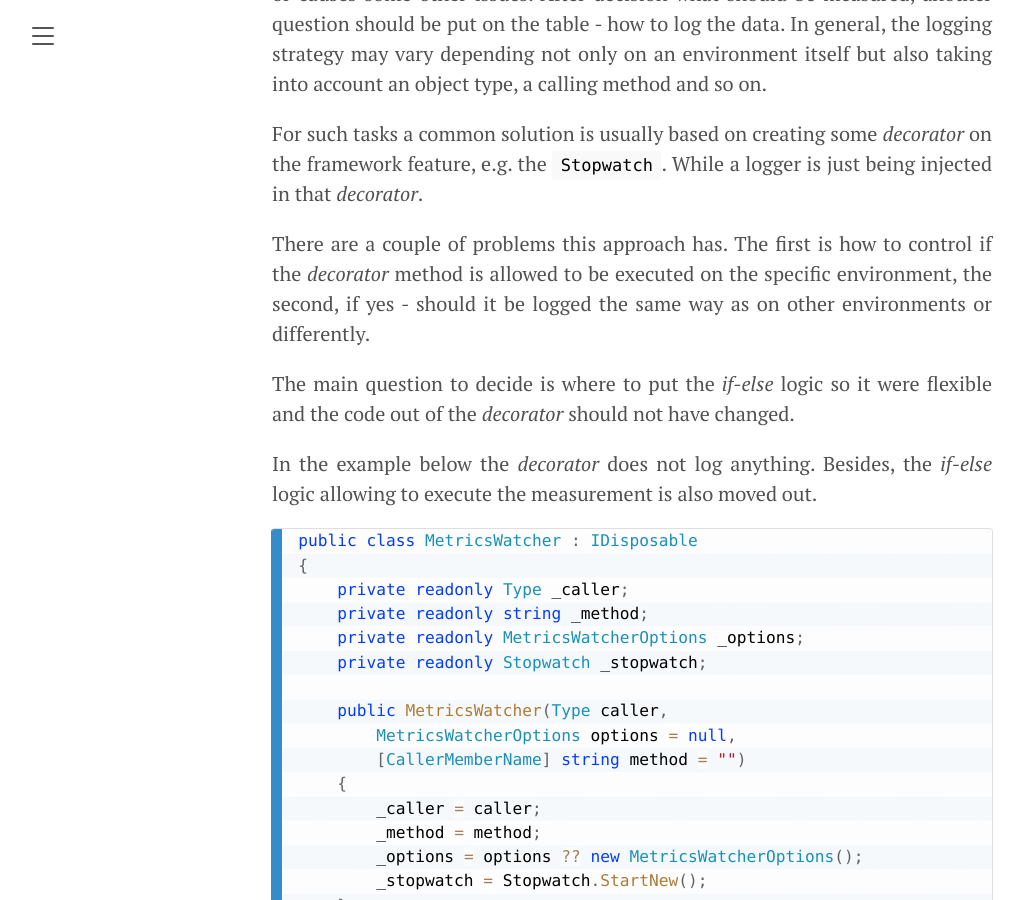
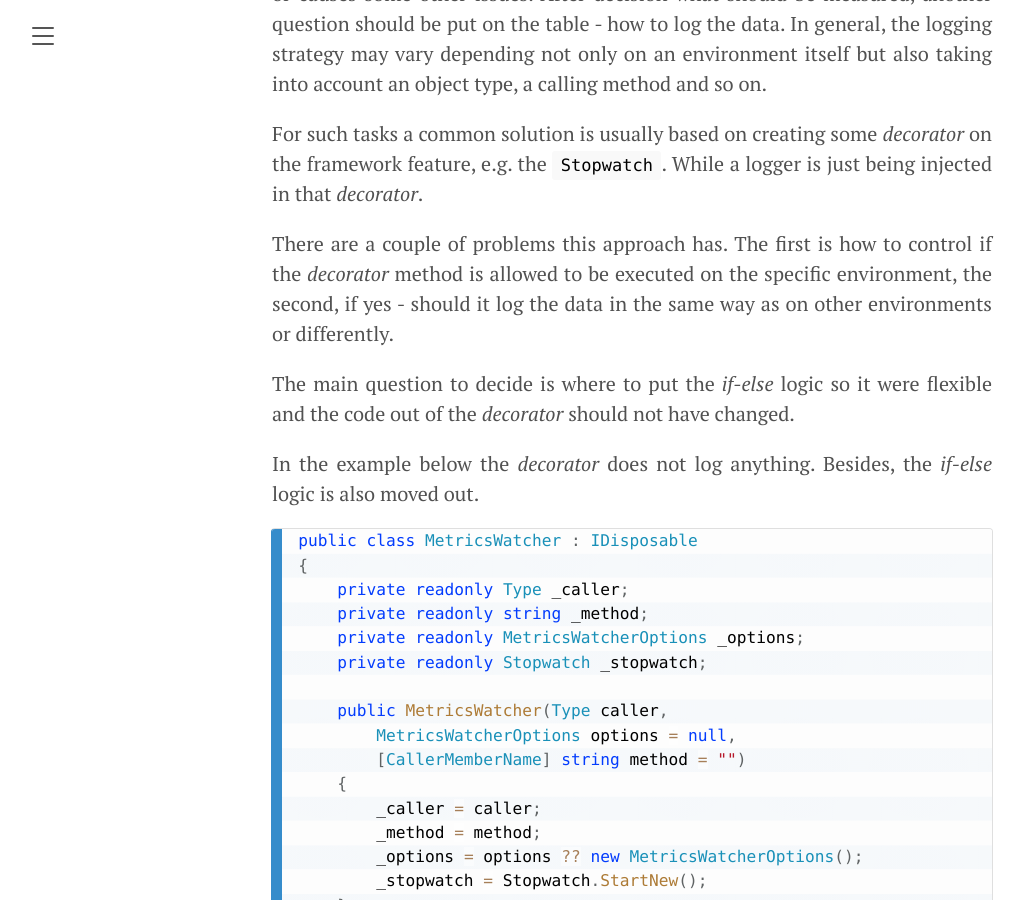
Before and after one commit to akovanev/kovanev.github.io, a Jekyll site: the page built from _posts/2020-08-02-How-to-log-metrics-on-different-envs.md, in a window 1280 px wide and 900 px high, scrolled down 393 px. Shown: the whole window, without its empty margins (8-1032 px from the left). Built offline with Jekyll 4.4.1, drawn with Linux system fonts in a browser that asks for light colours.

Commit message:
Text updates

```diff
--- a/_posts/2020-08-02-How-to-log-metrics-on-different-envs.md
+++ b/_posts/2020-08-02-How-to-log-metrics-on-different-envs.md
@@ -7,11 +7,11 @@ If an application has long-running tasks then it rarely goes without obtaining s
 
 For such tasks a common solution is usually based on creating some *decorator* on the framework feature, e.g. the <code>Stopwatch</code>. While a logger is just being injected in that *decorator*.
 
-There are a couple of problems this approach has. The first is how to control if the *decorator* method is allowed to be executed on the specific environment, the second, if yes - should it be logged the same way as on other environments or differently.
+There are a couple of problems this approach has. The first is how to control if the *decorator* method is allowed to be executed on the specific environment, the second, if yes - should it log the data in the same way as on other environments or differently.
 
 The main question to decide is where to put the *if-else* logic so it were flexible and the code out of the *decorator* should not have changed.
 
-In the example below the *decorator* does not log anything. Besides, the *if-else* logic allowing to execute the measurement is also moved out.
+In the example below the *decorator* does not log anything. Besides, the *if-else* logic is also moved out.
 <pre><code class="language-cs">public class MetricsWatcher : IDisposable
 {
     private readonly Type _caller;
```
